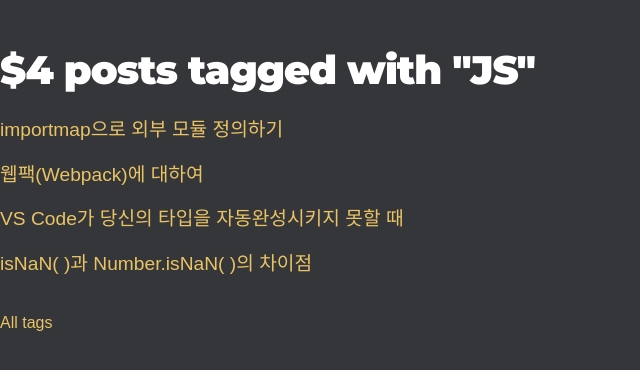
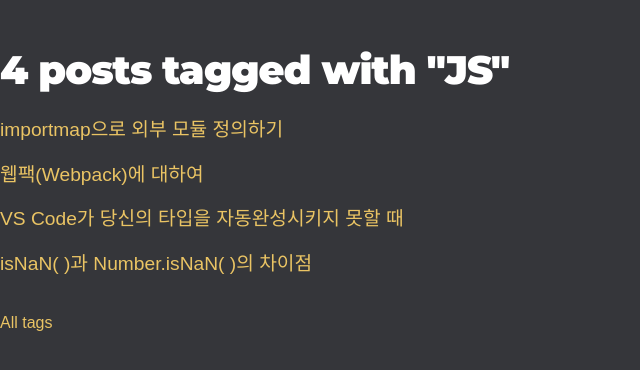
Before and after one commit to YeThor/yethor.github.io, a Gatsby site: page /tags/js/ in a window 1280 px wide. Shown: the whole page, without its empty margins (0-640 px from the left). Built offline with nearby package versions, Linux system fonts and the light colour scheme; Gatsby itself is replaced by a stand-in of ours.

Commit message:
:pencil2: remove $ of tag header title

```diff
--- a/src/templates/tags.tsx
+++ b/src/templates/tags.tsx
@@ -1,12 +1,11 @@
 import React from "react";
-import PropTypes from "prop-types";
 
 import { Link, graphql } from "gatsby";
 
 const Tags = ({ pageContext, data }) => {
   const { tag } = pageContext;
   const { edges, totalCount } = data.allMarkdownRemark;
-  const tagHeader = `$${totalCount} post${
+  const tagHeader = `${totalCount} post${
     totalCount === 1 ? "" : `s`
   } tagged with "${tag}"`;
 
@@ -27,29 +26,6 @@ const Tags = ({ pageContext, data }) => {
       <Link to="/tags">All tags</Link>
     </div>
   );
-};
-
-Tags.propTypes = {
-  pageContext: PropTypes.shape({
-    tag: PropTypes.string.isRequired,
-  }),
-  data: PropTypes.shape({
-    allMarkdownRemark: PropTypes.shape({
-      totalCount: PropTypes.number.isRequired,
-      edges: PropTypes.arrayOf(
-        PropTypes.shape({
-          node: PropTypes.shape({
-            frontmatter: PropTypes.shape({
-              title: PropTypes.string.isRequired,
-            }),
-            fields: PropTypes.shape({
-              slug: PropTypes.string.isRequired,
-            }),
-          }),
-        }).isRequired
-      ),
-    }),
-  }),
 };
 
 export default Tags;
```
